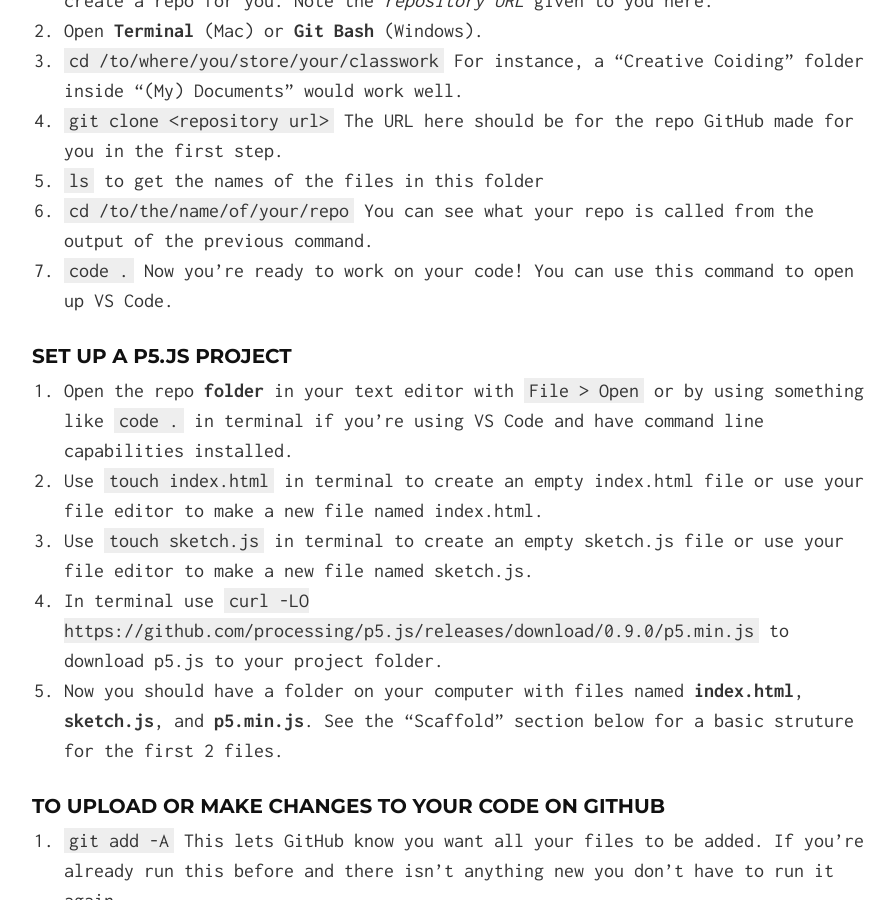
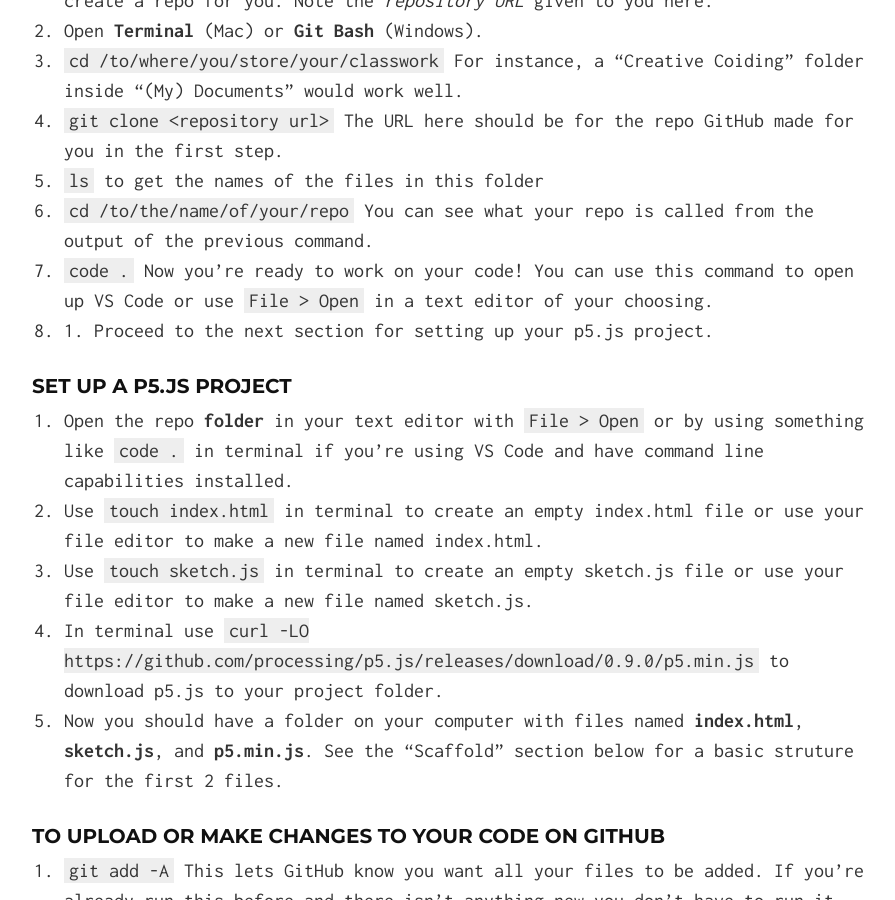
Before and after one commit to lsudigitalart/lsudigitalart.github.io, a Jekyll site: the page built from 2210/index.md, in a window 1280 px wide and 900 px high, scrolled down 2138 px. Shown: the whole window, without its empty margins (186-1081 px from the left). Built offline with Jekyll 4.4.1, drawn with Linux system fonts in a browser that asks for light colours; our own code applies the rules of GitHub Pages for plain Markdown files.

Commit message:
Update index.md

```diff
--- a/2210/index.md
+++ b/2210/index.md
@@ -46,7 +46,8 @@ ART 2210 Creative Coding is an applied course that focuses on creating internet
 1. `git clone <repository url>` The URL here should be for the repo GitHub made for you in the first step.
 1. `ls` to get the names of the files in this folder
 1. `cd /to/the/name/of/your/repo` You can see what your repo is called from the output of the previous command.
-1. `code .` Now you're ready to work on your code! You can use this command to open up VS Code.
+1. `code .` Now you're ready to work on your code! You can use this command to open up VS Code or use `File > Open` in a text editor of your choosing.
+1. 1. Proceed to the next section for setting up your p5.js project.
 
 ### Set up a p5.js project
 1. Open the repo **folder** in your text editor with `File > Open` or by using something like `code .` in terminal if you're using VS Code and have command line capabilities installed.
```
